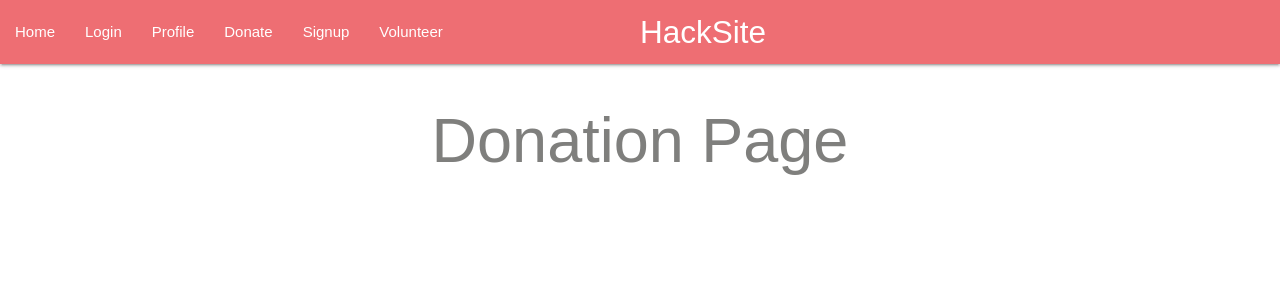
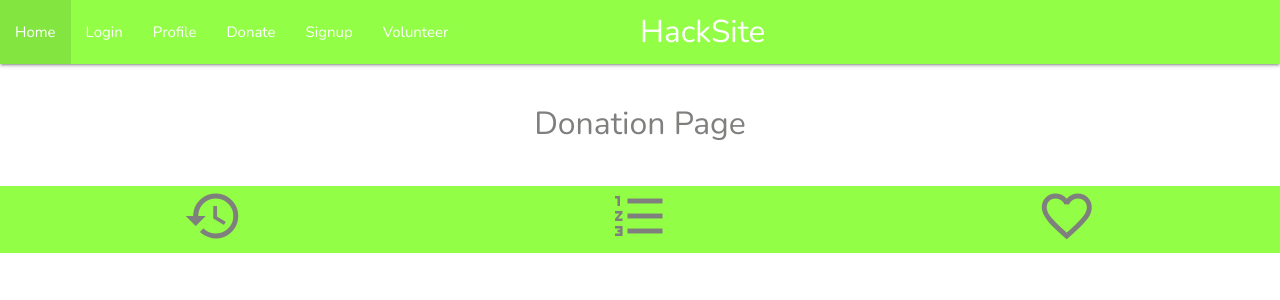
Before and after one commit to kyleavb/hackathon, a React (Create React App) app: page /donate in a window 1280 px wide. Shown: the top 300 px of the page. Built offline with nearby package versions, Linux system fonts and the light colour scheme.

Commit message:
new styling addition

```diff
--- a/public/index.html
+++ b/public/index.html
@@ -11,6 +11,9 @@
     <link rel="manifest" href="%PUBLIC_URL%/manifest.json">
     <link rel="shortcut icon" href="%PUBLIC_URL%/favicon.ico">
 
+    <!-- Google font -->
+    <link href="https://fonts.googleapis.com/css?family=Nunito" rel="stylesheet">
+
     <!-- Materialize Icons -->
     <link href="https://fonts.googleapis.com/icon?family=Material+Icons" rel="stylesheet">
     <!-- Materialize CSS -->
@@ -23,6 +26,7 @@
       You need to enable JavaScript to run this app.
     </noscript>
     <div id="root"></div>
+
   </body>
   <script
     src="https://code.jquery.com/jquery-3.3.1.min.js"
--- a/src/App.js
+++ b/src/App.js
@@ -15,6 +15,7 @@ import DonateOptions from './DonateOptions'
 import DonateBarcode from './DonateBarcode'
 import DonateConfirm from './DonateConfirm'
 import Reciever from './Reciever'
+import FooterDonate from './FooterDonate'
 
 
 
@@ -34,6 +35,7 @@ class App extends Component {
           <Route path='/DonateBarcode' render={() => <DonateBarcode />} />
           <Route path='/DonateConfirm' render={() => <DonateConfirm />} />
           <Route path='/reciever' render={() => <Reciever />} />
+          <FooterDonate />
         </div>
       </Router>
     );
--- a/src/DonateBarcode.js
+++ b/src/DonateBarcode.js
@@ -72,7 +72,7 @@ class DonateBarcode extends Component {
             </Row>
 
           </Row>
-        <FooterDonate />
+
       </div>
     )
   }
--- a/src/DonateConfirm.js
+++ b/src/DonateConfirm.js
@@ -24,7 +24,7 @@ class DonateConfirm extends Component {
           </Col>
         </Row>
 
-        <FooterDonate />
+
       </div>
     )
   }
--- a/src/DonateOptions.js
+++ b/src/DonateOptions.js
@@ -29,7 +29,7 @@ class DonateOptions extends Component{
         </Row>
 
 
-        <FooterDonate />
+
       </div>
     )
   }
--- a/src/FooterDonate.js
+++ b/src/FooterDonate.js
@@ -1,21 +1,22 @@
 import React, {Component} from 'react';
 import { Link } from 'react-router-dom';
 import {Row, Col, Icon} from 'react-materialize';
+import DonateOptions from './DonateOptions';
 
 class FooterDonate extends Component{
   render() {
     return(
-      <Row>
+      <Row className="footer-sticky">
       <Col s={12}>
         <Row className="footer-donate">
           <Col s={4}>
-          <Link to='/'><Icon medium className="icon">insert_chart</Icon></Link>
+            <Icon medium className="icon">history</Icon>
           </Col>
           <Col s={4}>
-            <Link to='/Newlist'><Icon medium className="icon">insert_chart</Icon></Link>
+            <Link to='/DonateOptions'><Icon medium className="icon">format_list_numbered</Icon></Link>
           </Col>
           <Col s={4}>
-          <Link to='/'><Icon medium className="icon">insert_chart</Icon></Link>
+            <Icon medium className="icon">favorite_border</Icon>
           </Col>
         </Row>
       </Col>
--- a/src/HeaderDonate.js
+++ b/src/HeaderDonate.js
@@ -14,7 +14,8 @@ class HeaderDonate extends Component{
 
         <Col s={12}>
           <h1>Hello Jim!</h1>
-          <button><Link to='/DonateOptions'>Donate</Link></button>
+
+          <Button className="button-submit" large waves='light'><Link to='/DonateOptions'>Donate</Link></Button>
         </Col>
 
 
--- a/src/Profile.js
+++ b/src/Profile.js
@@ -10,10 +10,10 @@ class Profile extends Component {
     render(){
       return(
         <div>
-          <Row  className="row-div-header">
+          <Row className="row-div-header">
             <HeaderDonate />
           </Row>
-          <FooterDonate />
+
         </div >
       )
     }
--- a/src/index.css
+++ b/src/index.css
@@ -1,15 +1,44 @@
 body {
   margin: 0;
   padding: 0;
-  font-family: sans-serif;
+  display: flex;
+  min-height: 100vh;
+  flex-direction: column;
+  font-family: 'Nunito', sans-serif;
+}
+
+h1 {
+  font-size: 31.98px;
 }
 
 h2 {
-  font-size: 2em;
+  font-size: 22.62px;
+
+}
+
+p {
+  font-size: 18px;
+}
+
+nav {
+  background-color: #92FF46 !important;
+	/* font-family: 'Work Sans', sans-serif !important; */
+	/* width: 100%;
+  height: 60px;
+  line-height: 60px;
+	color: black; */
+}
+main {
+  flex: 1 0 auto;
+}
+
+.footer-sticky {
+  position: sticky;
+  bottom: 0;
 }
 
 .icon {
-  color: #CCCBC9;
+  color: #7F7F7D;
 }
 
 .logo {
@@ -66,3 +95,7 @@ h2 {
   height: 470px;
   width: auto;
 }
+
+.button-submit a {
+  color: white !important;
+}
```
